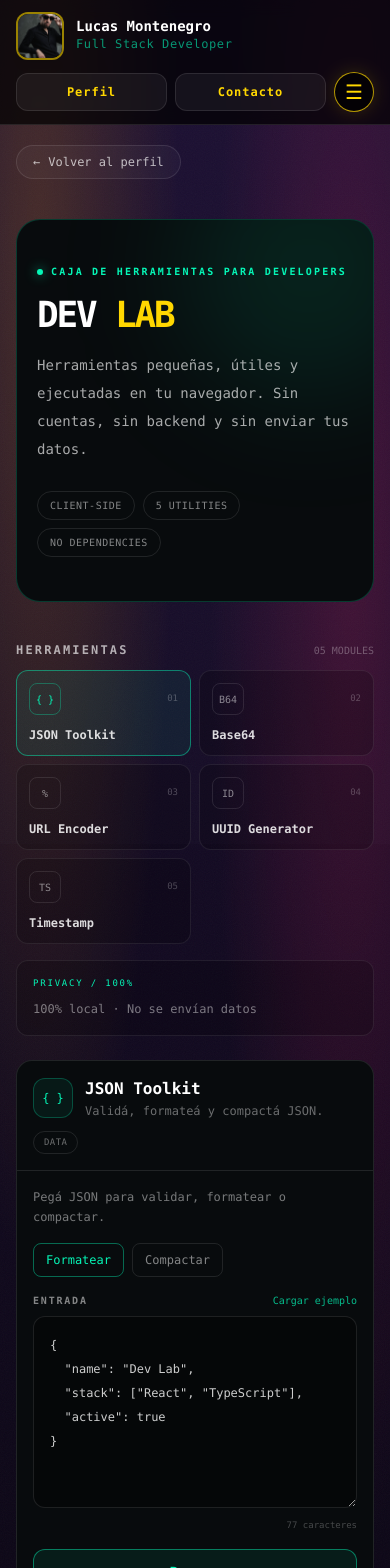
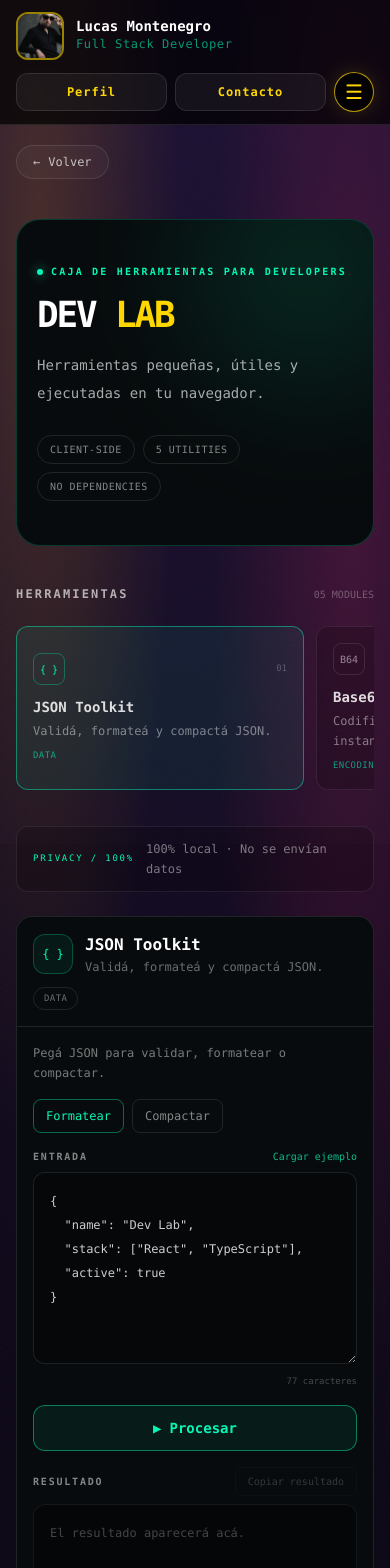
Before and after one commit to lu-developer476/Portfolio, a Next.js app: page /dev-lab in a window 390 px wide. Shown: the top 1568 px of the page. Built offline with nearby package versions, Linux system fonts and the light colour scheme.

Commit message:
fix(dev-lab): refine labels and responsive tool cards

```diff
--- a/src/components/DevLabExperience.tsx
+++ b/src/components/DevLabExperience.tsx
@@ -47,8 +47,8 @@ export default function DevLabExperience() {
   const [uuidCount, setUuidCount] = useState("3");
 
   const copy = isEs ? {
-    back: "Volver al perfil", kicker: "CAJA DE HERRAMIENTAS PARA DEVELOPERS",
-    intro: "Herramientas pequeñas, útiles y ejecutadas en tu navegador. Sin cuentas, sin backend y sin enviar tus datos.",
+    back: "Volver", kicker: "CAJA DE HERRAMIENTAS PARA DEVELOPERS",
+    intro: "Herramientas pequeñas, útiles y ejecutadas en tu navegador.",
     tools: "Herramientas", select: "Seleccioná una herramienta para empezar.",
     input: "ENTRADA", output: "RESULTADO", run: "Procesar", copy: "Copiar resultado",
     copied: "Copiado al portapapeles", reset: "Restablecer", sample: "Cargar ejemplo",
@@ -68,10 +68,9 @@ export default function DevLabExperience() {
     feature1: "Resultados inmediatos", feature1d: "Sin esperas de red ni servicios externos.",
     feature2: "Privacidad por diseño", feature2d: "El procesamiento ocurre del lado del cliente.",
     feature3: "Herramientas concretas", feature3d: "Utilidades comunes para tareas cotidianas de desarrollo.",
-    foot: "Un laboratorio tiene que resolver problemas. Empecemos por los pequeños."
   } : {
-    back: "Back to profile", kicker: "A DEVELOPER'S TOOLBOX",
-    intro: "Small, useful tools running right in your browser. No accounts, no backend, and no data sent away.",
+    back: "Back", kicker: "A DEVELOPER'S TOOLBOX",
+    intro: "Small, useful tools running right in your browser.",
     tools: "Tools", select: "Select a tool to get started.",
     input: "INPUT", output: "OUTPUT", run: "Process", copy: "Copy result",
     copied: "Copied to clipboard", reset: "Reset", sample: "Load example",
@@ -91,7 +90,6 @@ export default function DevLabExperience() {
     feature1: "Instant results", feature1d: "No network wait or external services.",
     feature2: "Privacy by design", feature2d: "All processing happens on the client side.",
     feature3: "Practical utilities", feature3d: "Common helpers for everyday development tasks.",
-    foot: "A lab should solve problems. Start with the small ones."
   };
 
   const selected = tools[locale].find((tool) => tool.id === activeTool)!;
@@ -182,30 +180,28 @@ export default function DevLabExperience() {
         </div>
       </header>
 
-      <section className="grid gap-6 lg:grid-cols-[15rem_minmax(0,1fr)]" aria-label={copy.tools}>
-        <aside className="min-w-0">
-          <div className="mb-3 flex items-center justify-between">
+      <section className="space-y-6" aria-label={copy.tools}>
+        <div className="flex items-center justify-between gap-3">
           <h2 className="text-xs font-semibold uppercase tracking-[.18em] text-white/65">{copy.tools}</h2>
-            <span className="font-mono text-[10px] text-white/30">05 MODULES</span>
+          <span className="shrink-0 font-mono text-[10px] text-white/30">05 MODULES</span>
         </div>
-          <nav className="grid grid-cols-2 gap-2 sm:grid-cols-3 lg:grid-cols-1" aria-label={copy.tools}>
+        <nav className="flex snap-x snap-mandatory gap-3 overflow-x-auto pb-3 [scrollbar-width:thin] lg:grid lg:grid-cols-3 lg:overflow-visible lg:pb-0" aria-label={copy.tools}>
           {tools[locale].map((tool, index) => (
-              <button key={tool.id} type="button" onClick={() => chooseTool(tool.id)} aria-current={activeTool === tool.id ? "page" : undefined} className={`group min-w-0 rounded-xl border p-3 text-left transition sm:p-4 ${activeTool === tool.id ? "border-cyber-neonGreen/45 bg-cyber-neonGreen/[0.07]" : "border-white/[0.08] bg-black/20 hover:border-white/20"}`}>
+            <button key={tool.id} type="button" onClick={() => chooseTool(tool.id)} aria-current={activeTool === tool.id ? "page" : undefined} className={"group w-[78vw] max-w-[18rem] shrink-0 snap-start rounded-xl border p-4 text-left transition sm:w-[48%] lg:w-auto lg:max-w-none " + (activeTool === tool.id ? "border-cyber-neonGreen/45 bg-cyber-neonGreen/[0.07]" : "border-white/[0.08] bg-black/20 hover:border-white/20")}>
               <div className="flex items-center justify-between gap-2">
-                  <span className={`flex h-8 min-w-8 items-center justify-center rounded-lg border px-1 font-mono text-[10px] ${activeTool === tool.id ? "border-cyber-neonGreen/30 text-cyber-neonGreen" : "border-white/10 text-white/50"}`}>{tool.icon}</span>
+                <span className={"flex h-8 min-w-8 items-center justify-center rounded-lg border px-1 font-mono text-[10px] " + (activeTool === tool.id ? "border-cyber-neonGreen/30 text-cyber-neonGreen" : "border-white/10 text-white/50")}>{tool.icon}</span>
                 <span className="font-mono text-[9px] text-white/25">0{index + 1}</span>
               </div>
-                <span className="mt-3 block text-xs font-semibold text-white/85 sm:text-sm">{tool.name}</span>
-                <span className="mt-1 hidden text-xs leading-5 text-white/45 lg:block">{tool.description}</span>
-                <span className="mt-2 hidden font-mono text-[9px] tracking-wider text-cyber-neonGreen/60 lg:block">{tool.tag}</span>
+              <span className="mt-3 block text-sm font-semibold text-white/85">{tool.name}</span>
+              <span className="mt-1 block text-xs leading-5 text-white/45">{tool.description}</span>
+              <span className="mt-2 block font-mono text-[9px] tracking-wider text-cyber-neonGreen/60">{tool.tag}</span>
             </button>
           ))}
         </nav>
-          <div className="mt-4 rounded-xl border border-white/[0.08] bg-black/20 p-4">
-            <p className="font-mono text-[9px] uppercase tracking-[.2em] text-cyber-neonGreen">PRIVACY / 100%</p>
-            <p className="mt-2 text-xs leading-5 text-white/45">{copy.local}</p>
+        <div className="flex items-center gap-3 rounded-xl border border-white/[0.08] bg-black/20 px-4 py-3">
+          <p className="shrink-0 font-mono text-[9px] uppercase tracking-[.2em] text-cyber-neonGreen">PRIVACY / 100%</p>
+          <p className="text-xs leading-5 text-white/45">{copy.local}</p>
         </div>
-        </aside>
 
                 <div className="min-w-0 overflow-hidden rounded-2xl border border-white/10 bg-[#080b0d]">
           <div className="flex flex-wrap items-center justify-between gap-3 border-b border-white/10 px-4 py-4 sm:px-6">
@@ -302,9 +298,6 @@ export default function DevLabExperience() {
         </div>
       </section>
 
-      <div className="border-t border-white/10 pt-5">
-        <p className="text-xs leading-6 text-white/40">{copy.foot}</p>
-      </div>
     </div>
   );
 }
```
Lines whose indentation alone changed are shown as unchanged.
